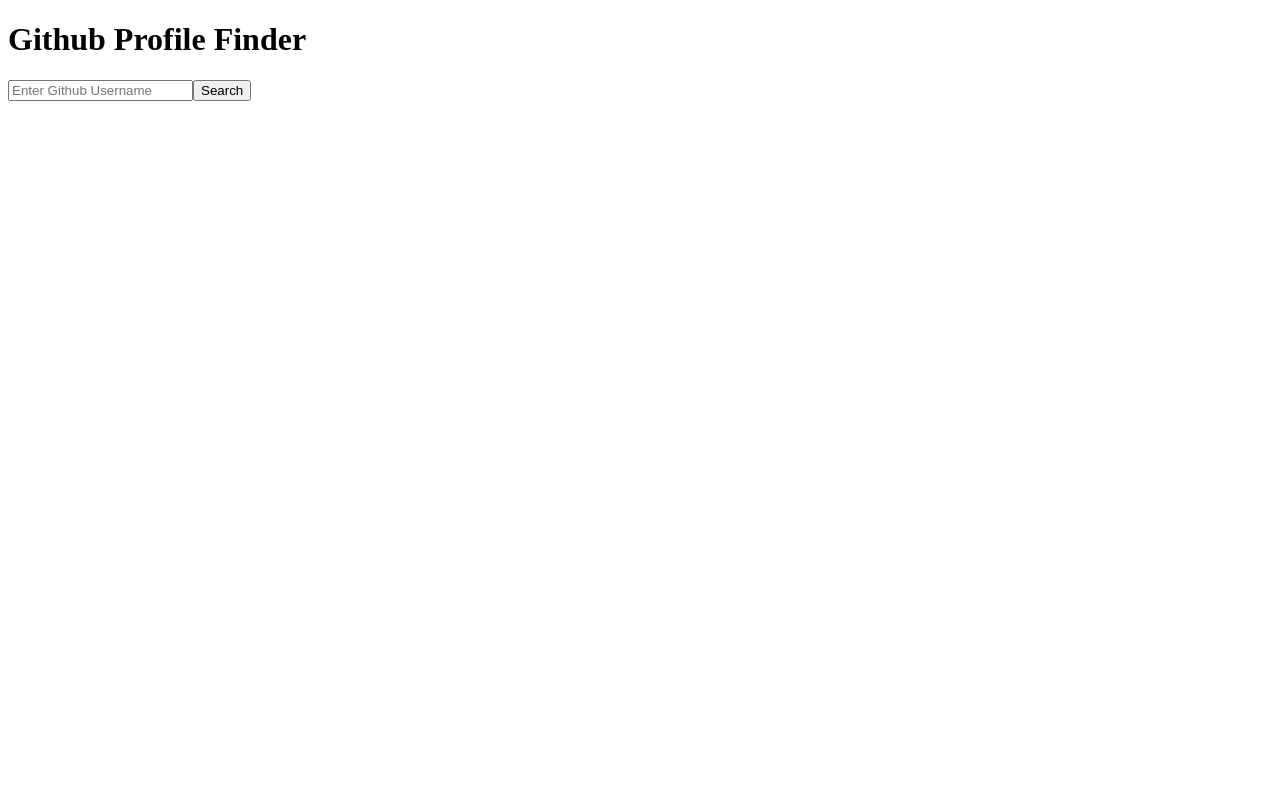
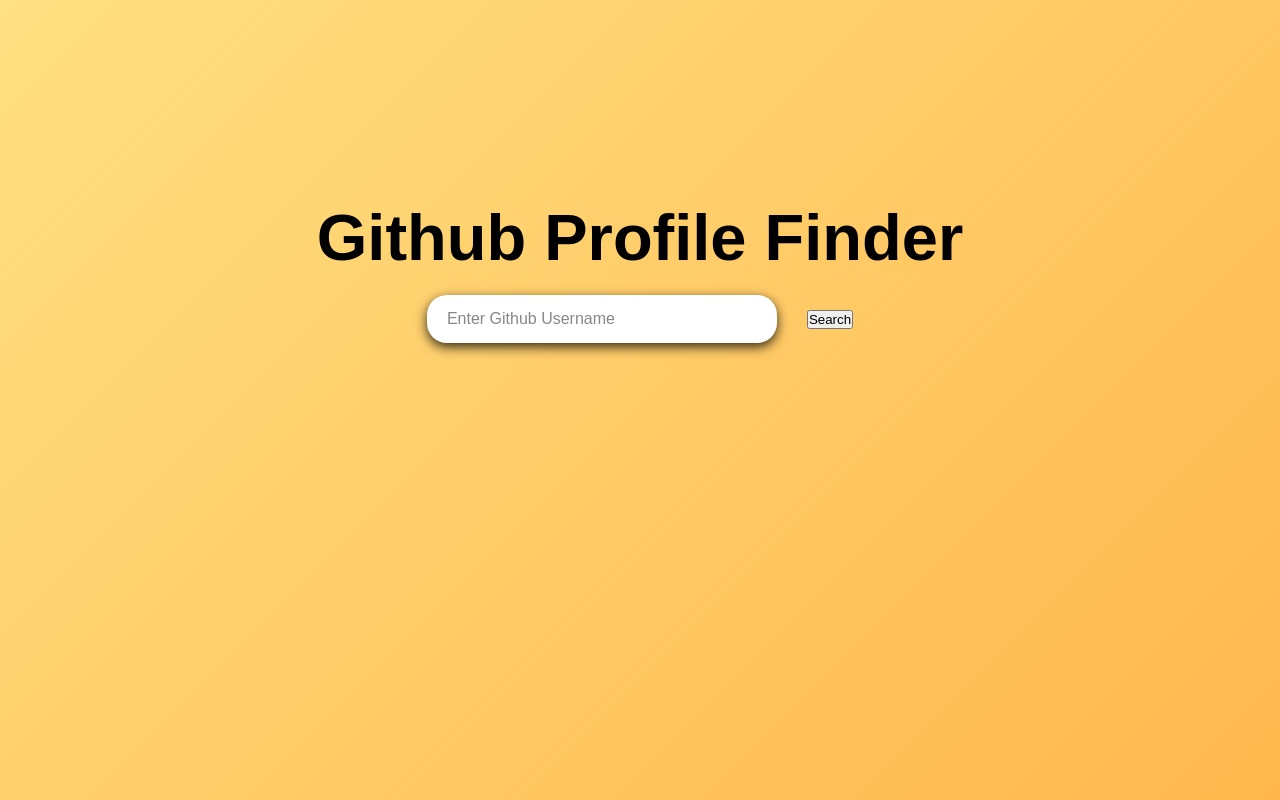
Before and after one commit to Subham269/Github-Profile-finder, a React (Vite) app: page / in a window 1280 px wide. Shown: the top 800 px of the page. Built offline with nearby package versions, Linux system fonts and the light colour scheme.

Commit message:
Added styling of input bar and formatted headings>

```diff
--- a/src/App.css
+++ b/src/App.css
@@ -0,0 +1,32 @@
+.container
+{
+    display: flex;
+    justify-content: center;
+    align-items: center;
+}
+input {
+    padding : 15px 20px;
+    width: 350px;
+    margin-right: 30px;
+    border-radius: 20px;
+    border: none;
+    font-size: 16px;
+    background: white;
+    color: #333;
+    box-shadow: 0 4px 12px rgba(0,0,0, 0.8);
+    transition : all 0.3s ease;
+}
+input::placeholder{
+    color: #888;
+}
+input:focus{
+    outline: none;
+    transform: scale(1.1);
+}
+h1 {
+    width: 100%;
+    text-align : center;
+    margin-top: 200px;
+    margin-bottom: 20px;
+    font-size: 65px;
+}
--- a/src/App.jsx
+++ b/src/App.jsx
@@ -1,4 +1,5 @@
 import Github from './Github'
+import "./App.css"
 function App()
 {
   return (
--- a/src/Github.jsx
+++ b/src/Github.jsx
@@ -21,7 +21,7 @@
             }))
     }
     return (
-        <div>
+        <div className="container">
             <input type="text" placeholder="Enter Github Username"
             onChange={event=>{setValue(event.target.value)
             }}
--- a/src/index.css
+++ b/src/index.css
@@ -0,0 +1,14 @@
+*{
+    margin: 0;
+    padding : 0;
+    box-sizing : border-box;
+}
+body
+{
+    font-family : Arial, Helvetica, sans-serif;
+    background : linear-gradient(135deg, #FFE082, #FFB74D);
+    min-height: 100vh;
+    background-attachment: fixed;
+    background-repeat: no-repeat;
+    background-size: cover;
+}
```
